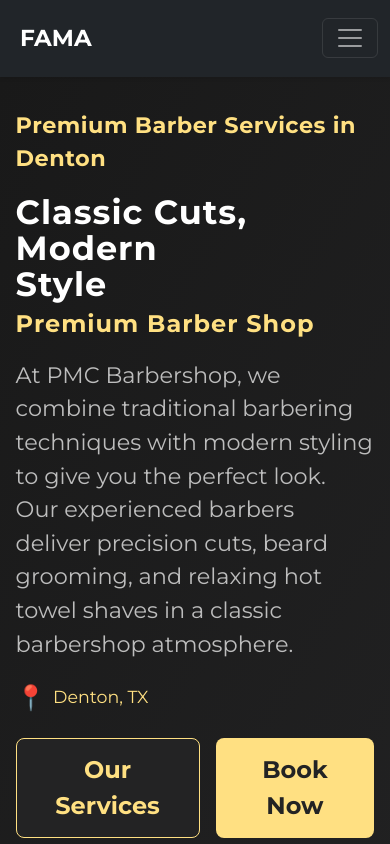
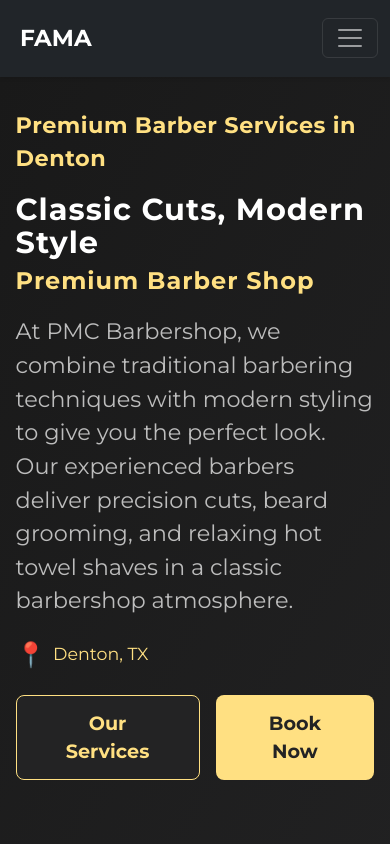
Before and after one commit to Aditi0004/fama, a React (Create React App) app: page / in a window 390 px wide. Shown: the top 844 px of the page. Built offline with nearby package versions, Linux system fonts and the light colour scheme.

Commit message:
Hero.css

```diff
--- a/src/components/Hero.css
+++ b/src/components/Hero.css
@@ -42,7 +42,7 @@
   .hero-highlight {
     color: #ffe082;
     font-weight: 900;
-    font-size: 2.2rem;
+    font-size: 2.0rem;
     display: block;
     margin-top: 8px;
   }
@@ -75,7 +75,7 @@
 
   .hero-services-btn,
   .hero-book-btn {
-    font-size: 1.5rem;
+    font-size: 1.2rem;
     font-weight: 700;
     padding: 13px 28px;
     border-radius: 8px;
@@ -144,7 +144,7 @@
       padding: 32px 4vw 0 4vw;
     }
     .hero-text h1 {
-      font-size: 2.1rem;
+      font-size: 1.9rem;
     }
     .hero-highlight {
       font-size: 1.5rem;
```
